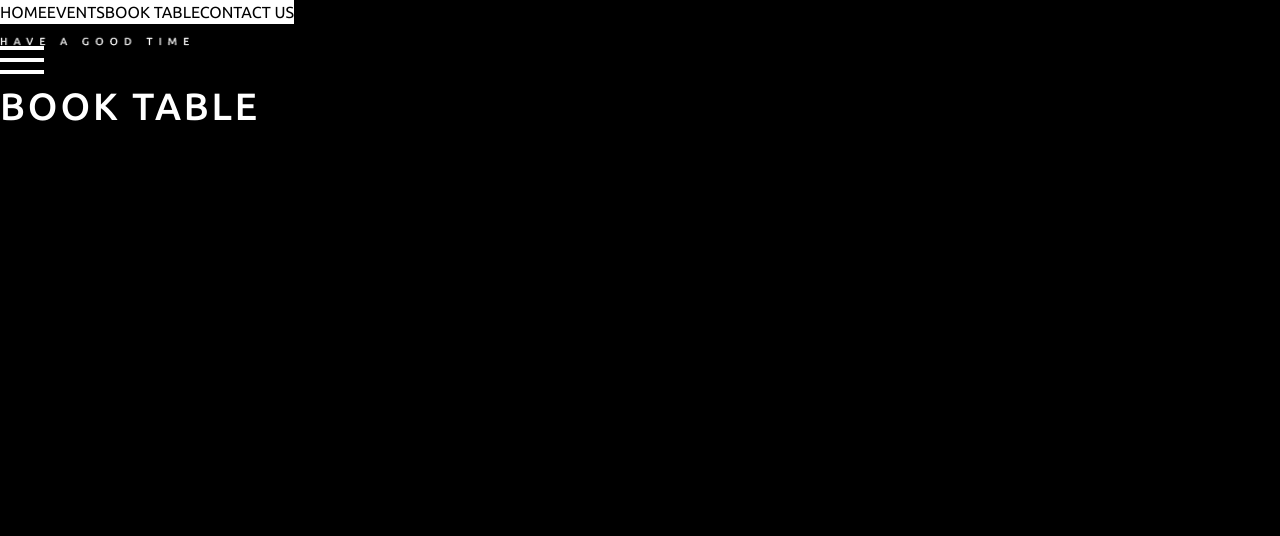
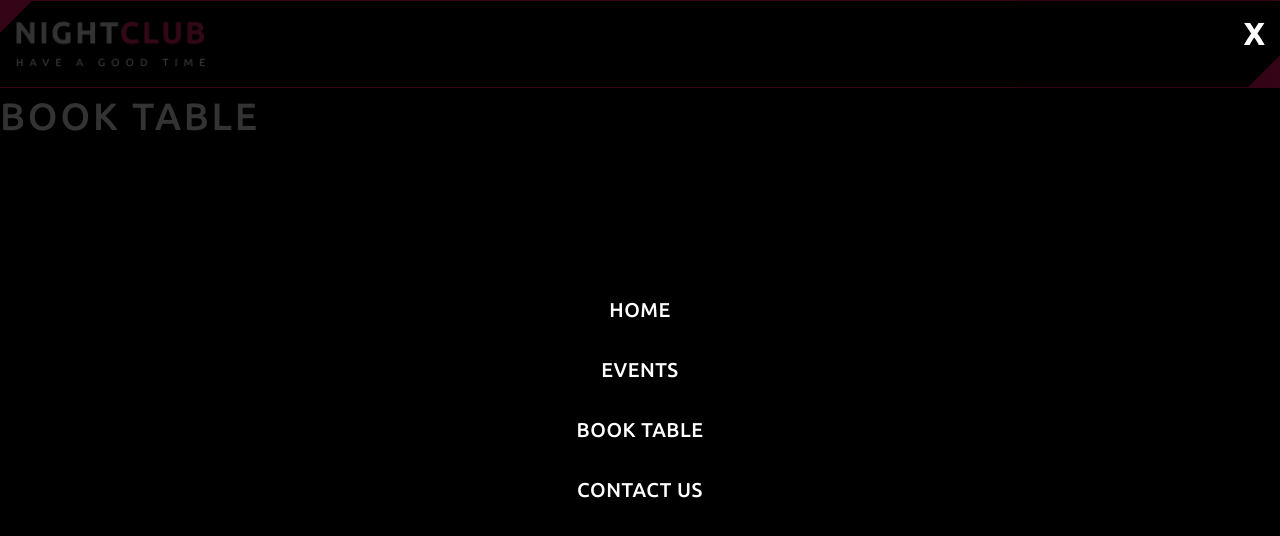
Before and after one commit to Vanest-Jalal/nightclub-frontend, a Next.js app: page /booking in a window 1280 px wide. Both pictures are taken after a click on the button "Toggle menu". Shown: the top 536 px of the page. Built offline with nearby package versions, Linux system fonts and the light colour scheme.

Commit message:
Build header navigation and styling

```diff
--- a/app/styles/globals.css
+++ b/app/styles/globals.css
@@ -1,12 +1,10 @@
 @import "tailwindcss";
 @import "./tokens.css";
-@import "tailwindcss";
 
 body {
   font-family: "Ubuntu", sans-serif;
   background-color: var(--color-black);
   color: var(--color-text);
-  background: var(--color-black);
 }
 
 a {
@@ -32,6 +30,7 @@ a {
     font-weight: var(--font-weight-medium);
     letter-spacing: var(--letter-spacing-normal);
   }
+
   /* h3 {
     font-size: var(--font-size-md);
     font-weight: var(--font-weight-medium);
--- a/components/shared/Header.jsx
+++ b/components/shared/Header.jsx
@@ -3,15 +3,14 @@ import Image from "next/image";
 /* Navigation */
 const Header = () => {
   return (
-    <header>
-      <nav aria-label="Main navigation">
-        <div id="burger-menu" popover="auto">
-          <a href="#">HOME</a>
-          <a href="#">EVENTS</a>
-          <a href="#">BOOK TABLE</a>
-          <a href="#">CONTACT US</a>
-        </div>
-      </nav>
+    <header className="relative flex items-center justify-between px-4 py-5 border-t border-b border-(--color-pink-500)">
+      <div className="absolute top-0 left-0 w-8 h-8 bg-(--color-pink-500) [clip-path:polygon(0_0,_100%_0,_0_100%)]"></div>
+      <div className="absolute bottom-0 right-0 w-8 h-8 bg-(--color-pink-500) [clip-path:polygon(100%_0,100%_100%,0_100%)]"></div>
+
+      <nav
+        aria-label="Main navigation"
+        className="flex w-full items-center justify-between group"
+      >
         <Image
           src="/assets/Logo.png"
           alt="Logo"
@@ -22,12 +21,32 @@ const Header = () => {
           type="button"
           aria-label="Toggle menu"
           popoverTarget="burger-menu"
-        className="flex flex-col gap-2 w-11 h-8"
+          className="ml-auto flex flex-col gap-2 w-11 h-8 group-has-[#burger-menu:popover-open]:hidden"
         >
           <span className="w-full h-1 bg-(--color-white)"></span>
           <span className="w-full h-1 bg-(--color-white)"></span>
           <span className="w-full h-1 bg-(--color-white)"></span>
         </button>
+        <div
+          id="burger-menu"
+          popover="auto"
+          className="m-0 w-full h-dvh max-w-none text-(--color-white) bg-black/80 open:flex flex-col items-center justify-center gap-8 text-xl font-medium uppercase tracking-wide"
+        >
+          <a href="#">Home</a>
+          <a href="#">Events</a>
+          <a href="#">Book Table</a>
+          <a href="#">Contact Us</a>
+          <button
+            type="button"
+            aria-label="Close menu"
+            popoverTarget="burger-menu"
+            popoverTargetAction="hide"
+            className="absolute top-4 right-4 text-3xl font-bold"
+          >
+            X
+          </button>
+        </div>
+      </nav>
     </header>
   );
 };
```
Lines whose indentation alone changed are shown as unchanged.
